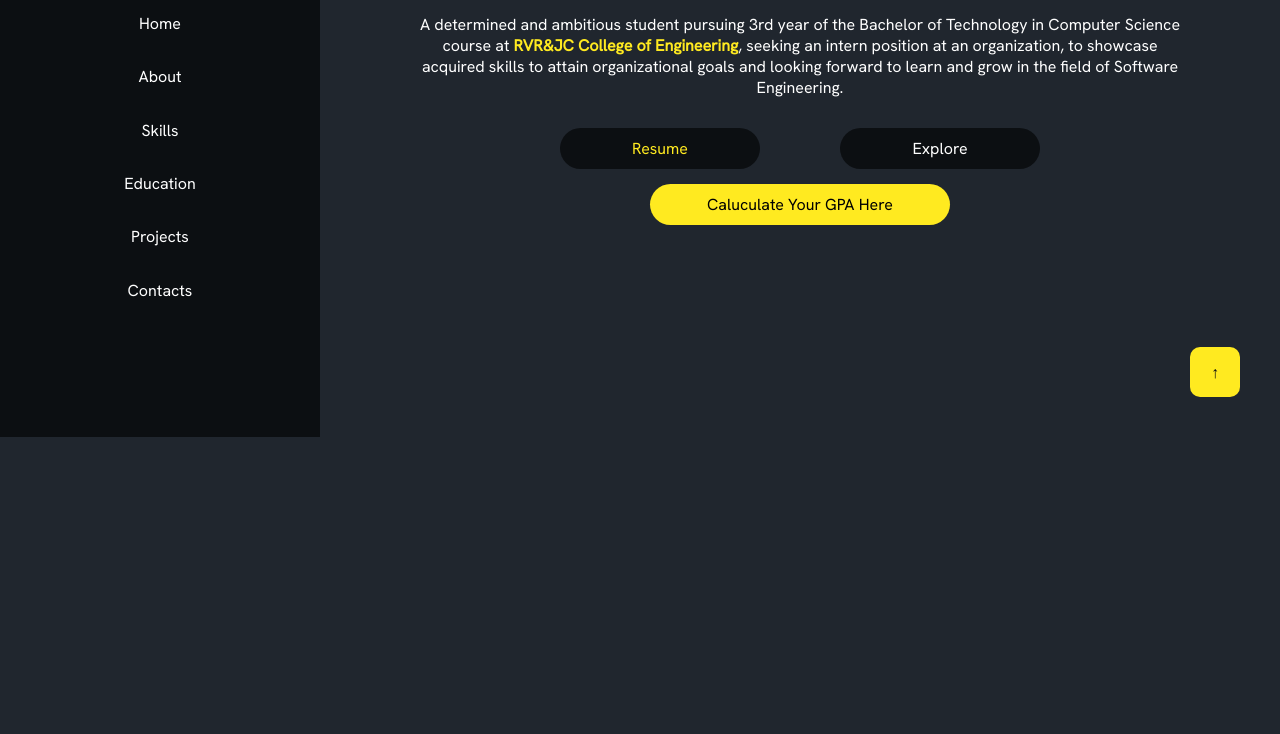
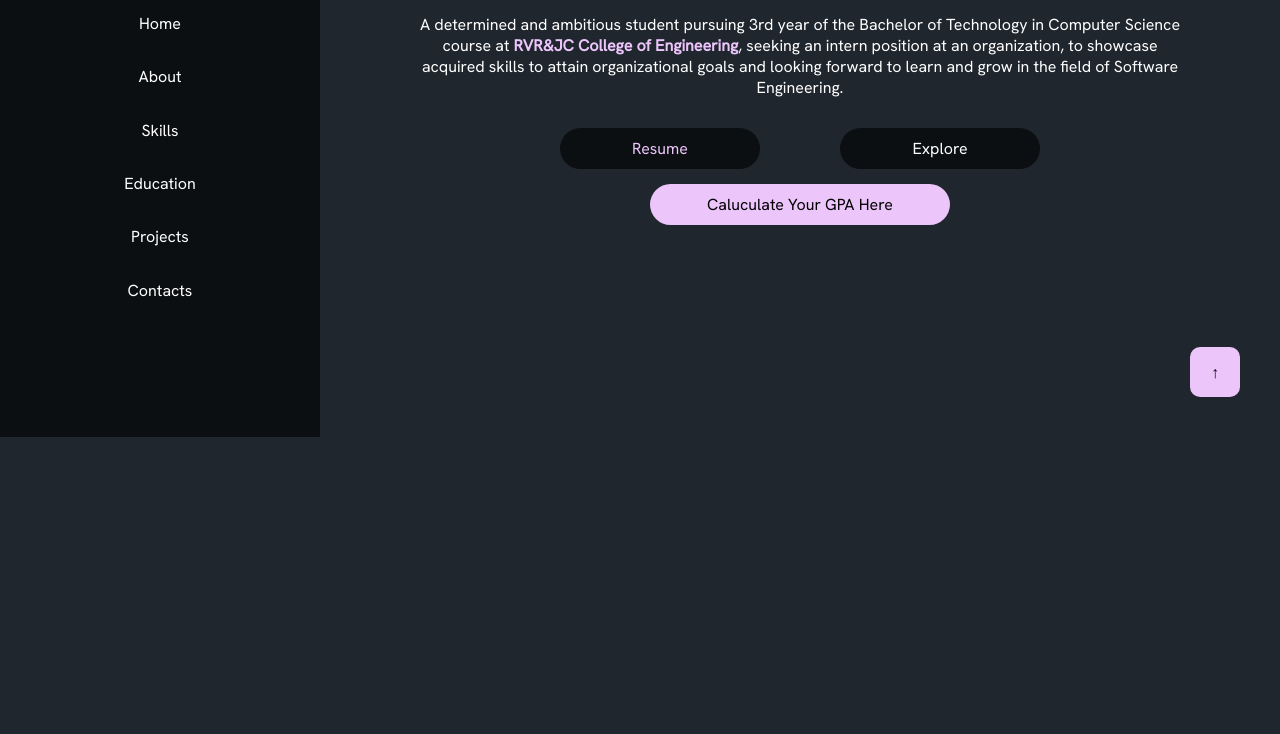
Before and after one commit to ujjwalr-y20cs161/ujjwalr-y20cs161.github.io, a plain HTML site: page index.html in a window 1280 px wide. Shown: the part 363-1097 px from the top of the page. Drawn offline with Linux system fonts and the light colour scheme.

Commit message:
Color changed

```diff
--- a/style.css
+++ b/style.css
@@ -2,7 +2,7 @@
 
 /* Insert Your COLOR here papa */
 :root {
-    --prim: #FFEA20;
+    --prim: #ECC5FB;
     --sec: #20262E;
     --tri: #0c0f12;
     --text: white;
```
